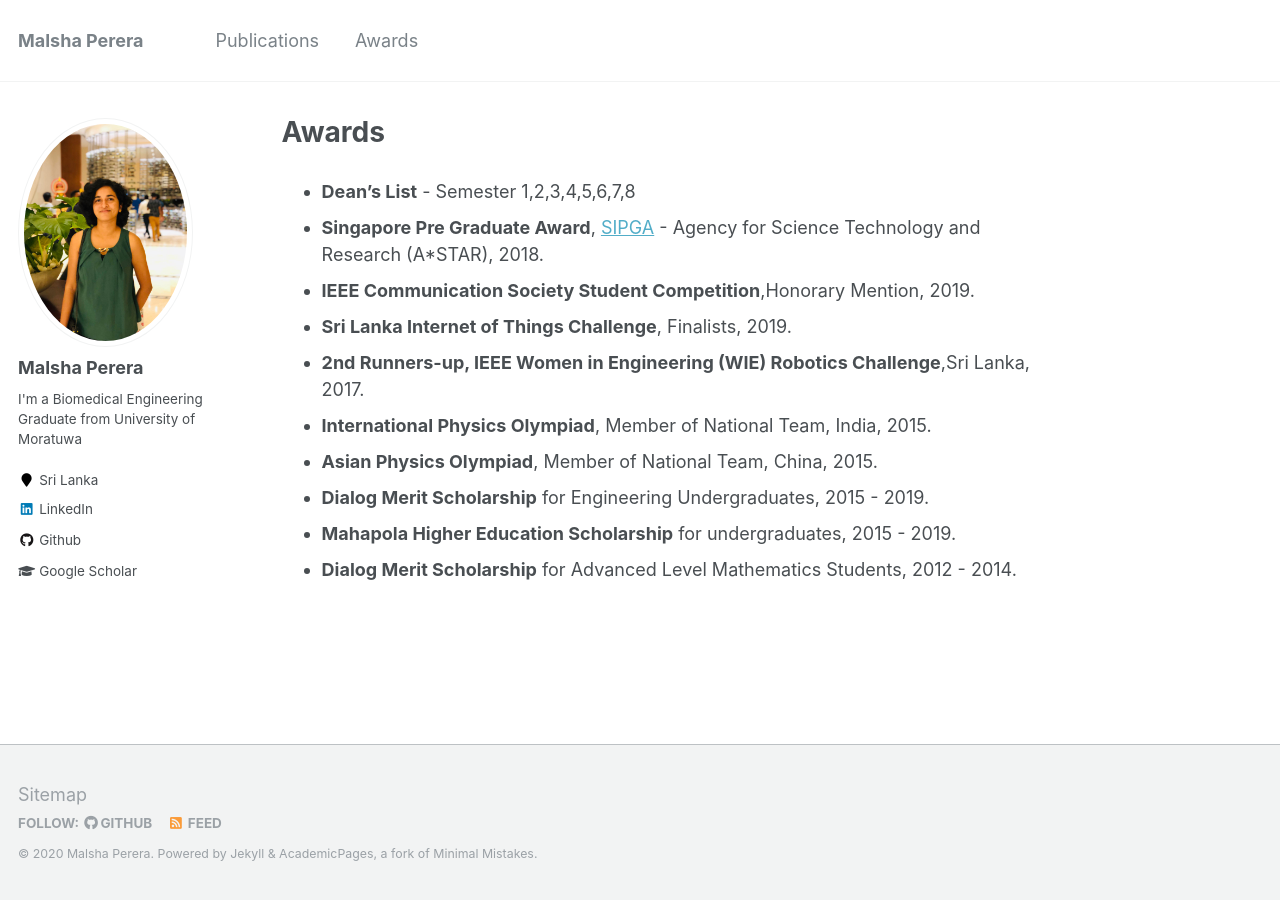
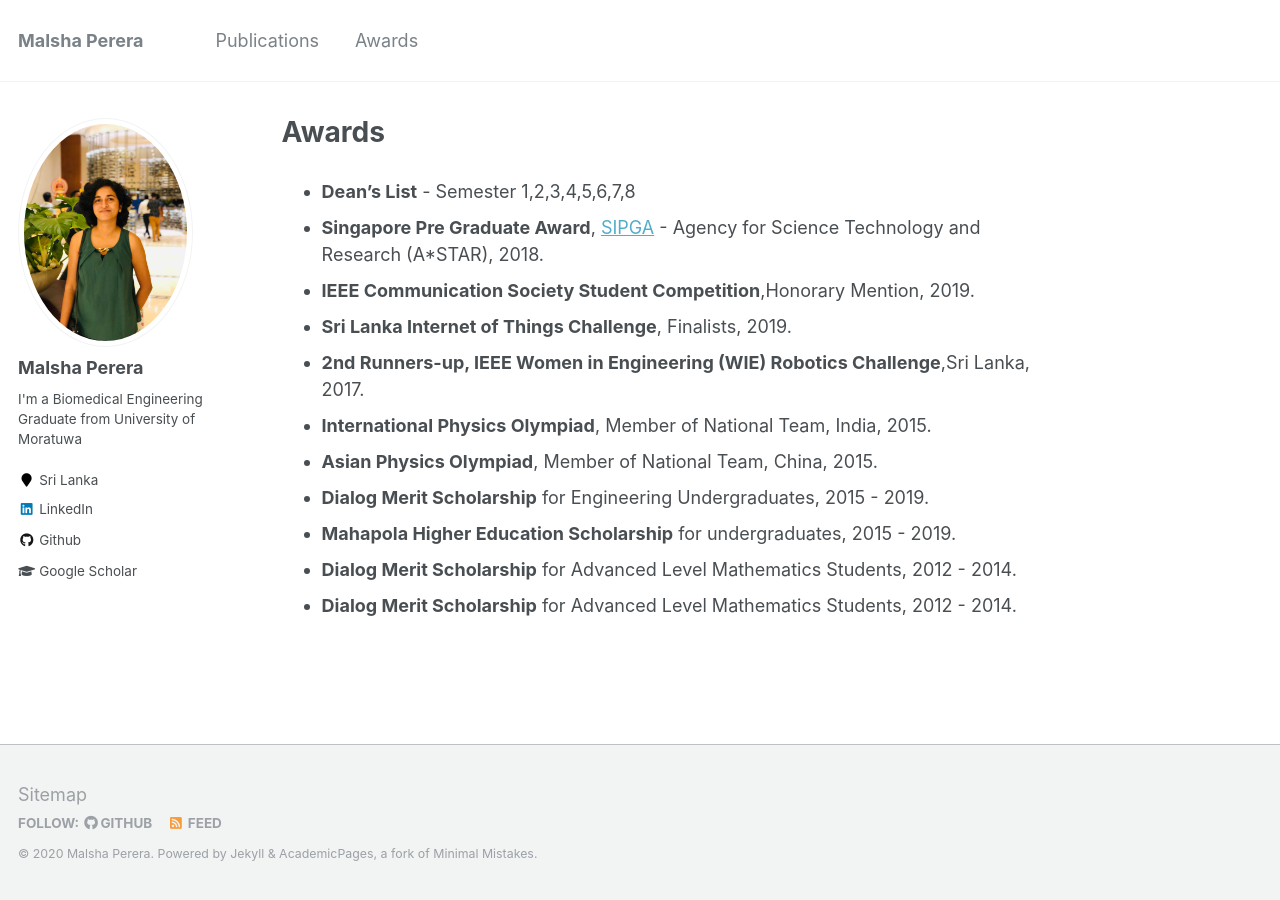
Before and after one commit to malshaV/malshaV.github.io, a Jekyll site: the page built from _pages/awards.md, in a window 1280 px wide. Built offline with Jekyll 4.4.1, drawn with Linux system fonts in a browser that asks for light colours.

Commit message:
changed awards

```diff
--- a/_pages/awards.md
+++ b/_pages/awards.md
@@ -14,3 +14,4 @@ author_profile: true
 * **Dialog Merit Scholarship** for Engineering Undergraduates, 2015 - 2019.
 * **Mahapola Higher Education Scholarship** for undergraduates, 2015 - 2019.
 * **Dialog Merit Scholarship** for Advanced Level Mathematics Students, 2012 - 2014.
+* **Dialog Merit Scholarship** for Advanced Level Mathematics Students, 2012 - 2014.
```
